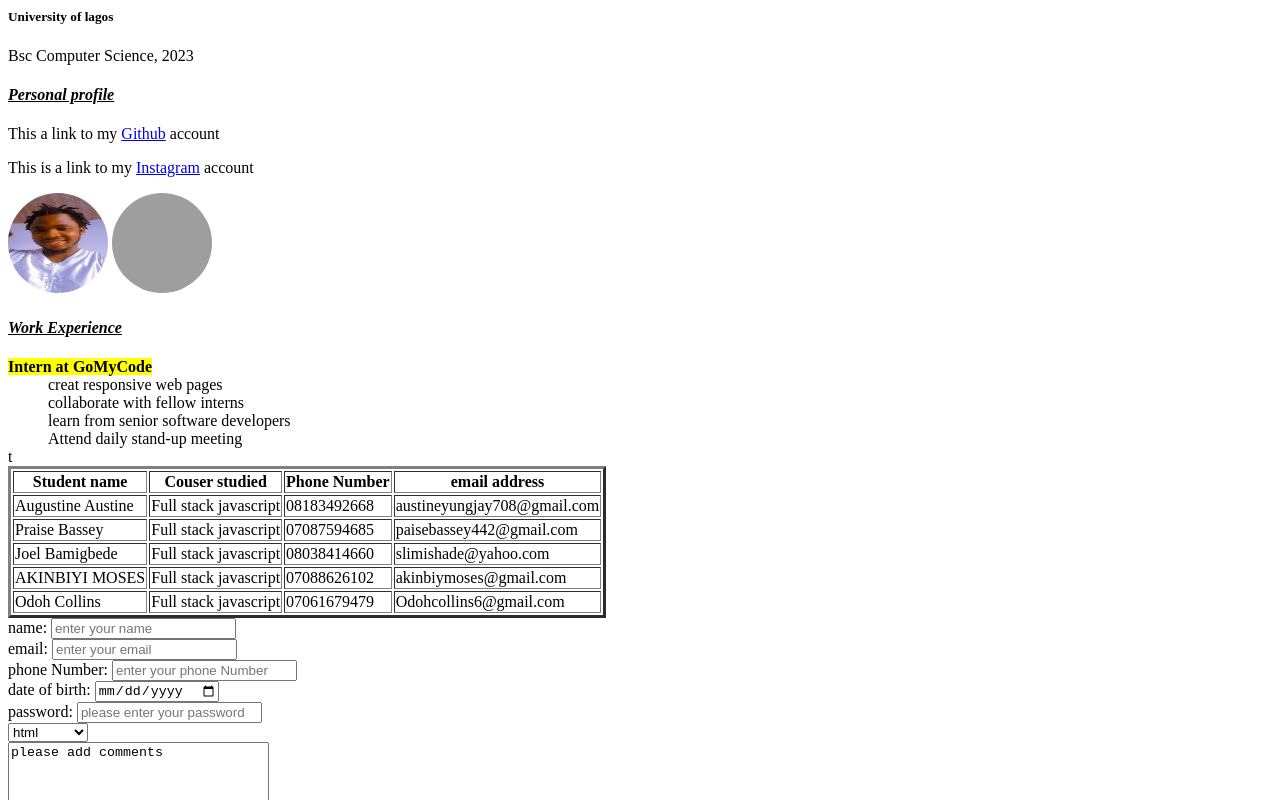
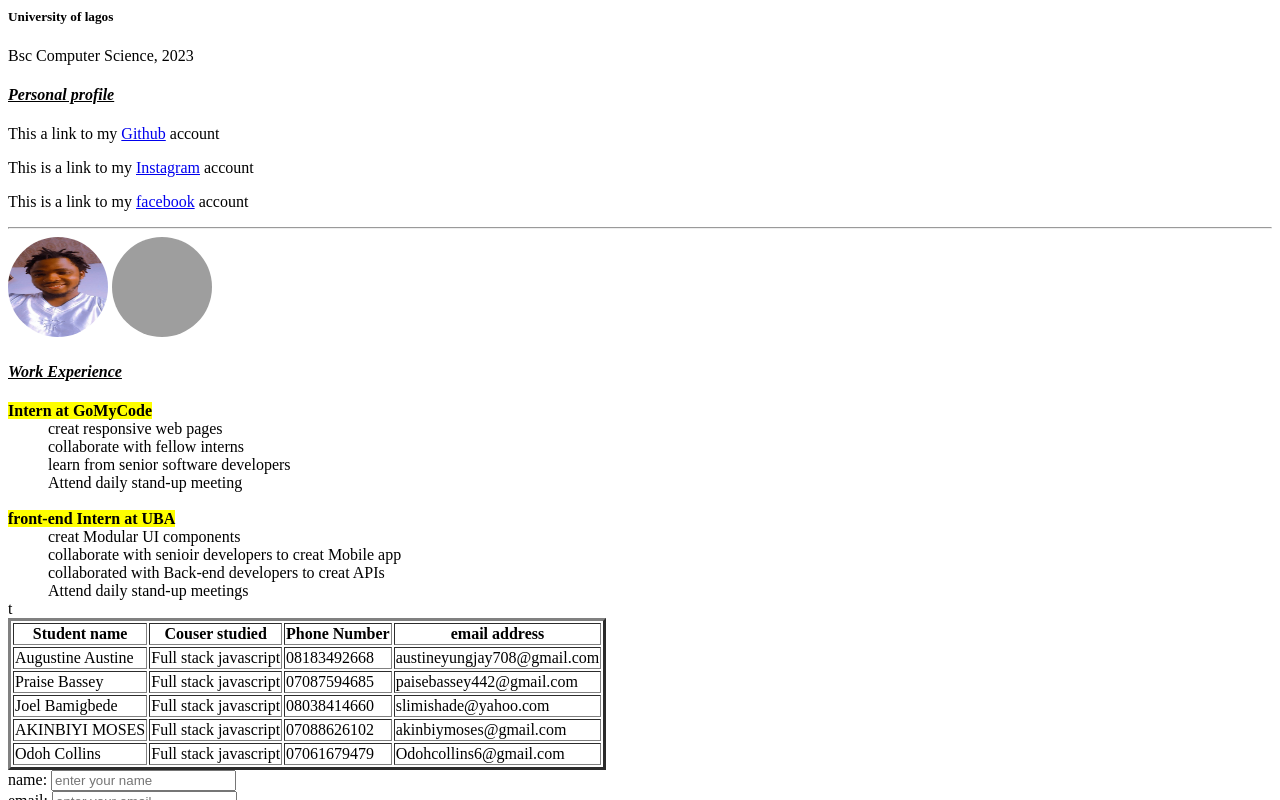
Before and after one commit to Austinecr7/my-updated-cv, a plain HTML site: page index.html in a window 1280 px wide. Shown: the part 566-1366 px from the top of the page. Drawn offline with Linux system fonts and the light colour scheme; grey boxes are pictures that could not be loaded.

Commit message:
still correcting

```diff
--- a/index.html
+++ b/index.html
@@ -52,6 +52,7 @@
     <li>CSS</li>
     <li>javascript</li>
     <li>Database</li>
+
 </ol>
 <h4><u><i>Education</i></u></h4>
 <h5 class="School">University of lagos </h5>
@@ -59,6 +60,8 @@
 <h4><u><i>Personal profile</i></u></h4>
 <p>This a link to my <a href="https://github.com/Austinecr7">Github</a> account</p>
 <p>This is a link to my <a href="https://www.instagram.com/">Instagram</a> account</p>
+<p>This is a link to my <a href="https://www.facebook.com/">facebook</a> account</p>
+<hr>
 </h4>
 <img src="okoso.jpg" alt="Austine Image ">
 <img src="https://render.fineartamerica.com/images/rendered/default/print/5.5/8/break/images/artworkimages/medium/2/1-portrait-of-roy-hofheinz-mark-kauffman.jpg" alt="Developer image">
@@ -70,8 +73,12 @@
     <dd>collaborate with fellow interns</dd>
     <dd>learn from senior software developers</dd>
     <dd>Attend daily stand-up meeting</dd>
-
-    <dt> <b><mark></mark></b></dt>
+    <br>
+    <dt><b><mark>front-end Intern at UBA</mark></dd></b></dt>
+    <dd>creat Modular UI components</dd>
+    <dd>collaborate with senioir developers to creat Mobile app </dd>
+    <dd>collaborated with Back-end developers to creat APIs </dd>
+    <dd>Attend daily stand-up meetings</dd>
 
 
 </dl>
```
